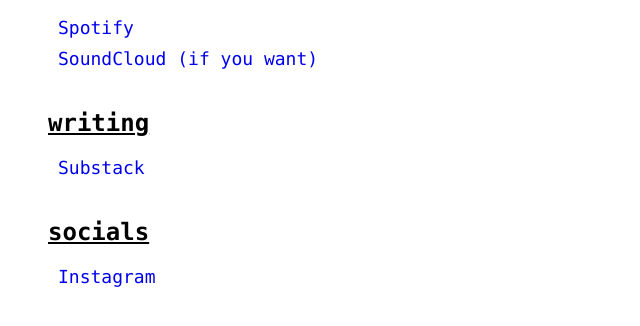
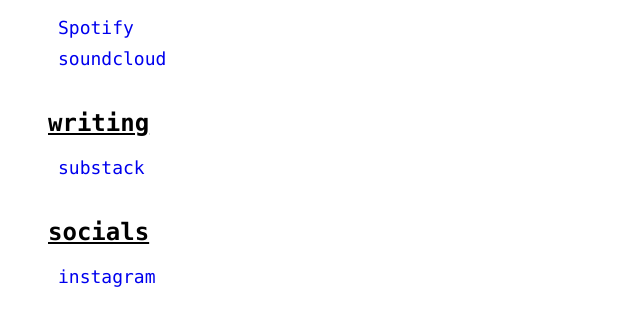
Before and after one commit to tildyphipps-bit/taste-the-repo, a plain HTML site: page index.html in a window 1280 px wide. Shown: the part 178-504 px from the top of the page, without its empty margins (0-640 px from the left). Drawn offline with Linux system fonts and the light colour scheme.

Commit message:
Update index.html

```diff
--- a/index.html
+++ b/index.html
@@ -27,12 +27,12 @@
 
   <h2>music</h2>
   <a href="https://open.spotify.com/user/l5896nqhho0qgoftgf8i2x8an?si=1c4687f15fde44e2">Spotify</a>
-  <a href="https://soundcloud.com/">SoundCloud (if you want)</a>
+  <a href="https://soundcloud.com/">soundcloud</a>
 
   <h2>writing</h2>
-  <a href="https://substack.com/@tildstastebuds">Substack</a>
+  <a href="https://substack.com/@tildstastebuds">substack</a>
 
   <h2>socials</h2>
-  <a href="https://www.instagram.com/matilda_phipps">Instagram</a>
+  <a href="https://www.instagram.com/matilda_phipps">instagram</a>
 </body>
 </html>
```
